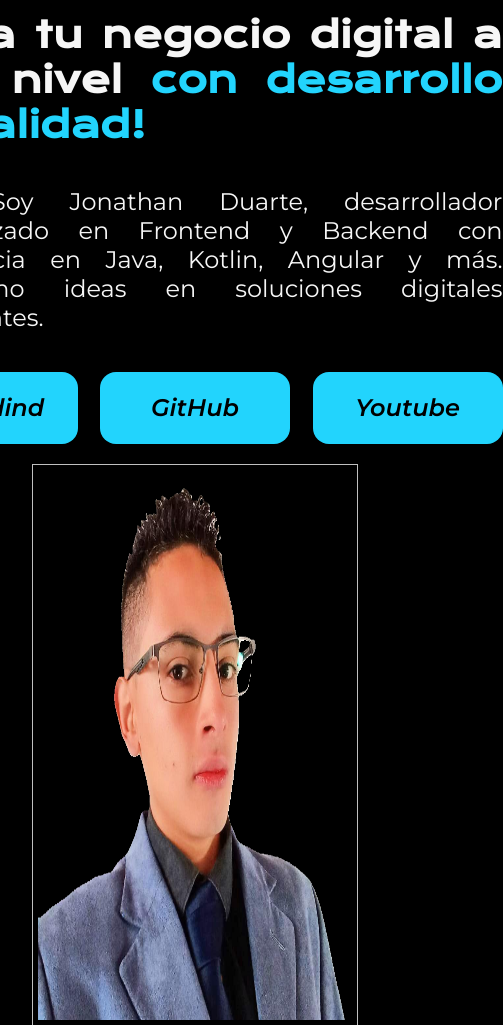
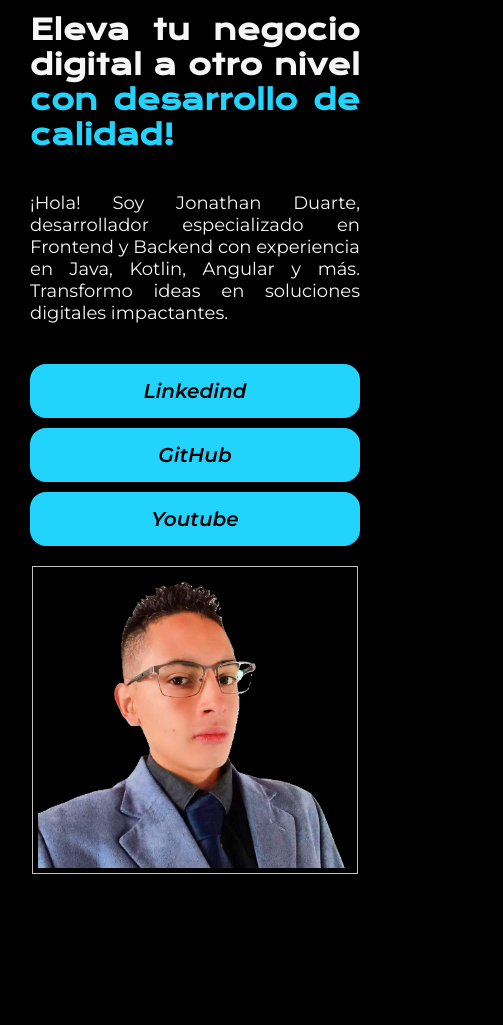
Before and after one commit to JonathanCamiloDuarteGomez/Tarjeta_De_Presentacion, a plain HTML site: page index.html in a window 390 px wide. Shown: the top 1025 px of the page, 503 px wide, since content can reach past the window. After the commit the page ends 894 px from the top, so only its background shows below. Drawn offline with nearby package versions, Linux system fonts and the light colour scheme; a script that the page names is missing.

Commit message:
responsive

```diff
--- a/styles.css
+++ b/styles.css
@@ -1,27 +1,19 @@
+@import url('https://fonts.googleapis.com/css2?family=Krona+One&family=Montserrat:ital,wght@0,100..900;1,100..900&display=swap');
 
-@import url('https://fonts.googleapis.com/css2?family=Krona+One&family=Montserrat:ital,wght@0,100..900;1,100..900&display=swap');
 * {
     padding: 0;
-    margin:0px;
+    margin: 0;
+    box-sizing: border-box;
 }
-@media (max-width: 768px) {
-  .presentacion {
-      flex-direction: column;
-      align-items: center;
-      text-align: center;
-  }}
 
-
-
-body{
+body {
     height: 100vh;
-    box-sizing: border-box;
     background-color: #000000;
     color: #F6F6F6;
 }
 
 .titulo-destaque {
-    color: #22D4FD; ;
+    color: #22D4FD;
 }
 
 .presentacion {
@@ -30,6 +22,7 @@ body{
     margin: 3%;
     justify-content: space-between;
 }
+
 .presentacion__contenido {
     width: 615px;
     text-align: justify;
@@ -37,21 +30,25 @@ body{
     flex-direction: column;
     gap: 40px;
 }
+
 .presentacion__contenido__titulo {
     font-size: 36px;
     font-family: "Krona One", serif;
 }
+
 .presentacion__contenido__texto {
     font-size: 24px;
     font-family: "Montserrat", serif;
 }
-.presentacion__enlaces{
+
+.presentacion__enlaces {
     display: flex;
     justify-content: space-between;
+    gap: 10px;
 }
+
 .presentacion__enlaces__link {
     width: 190px;
-
     text-align: center;
     background-color: #22D4FD;
     padding: 21.5px 0;
@@ -60,9 +57,8 @@ body{
     font-size: 24px;
     font-weight: 600;
     text-decoration: none;
-  color: black
+    color: black;
 }
-
 
 figure {
     border: thin #c0c0c0 solid;
@@ -74,5 +70,42 @@ figure {
 
 img {
     max-width: 100%;
-  height: 550px;
+    height: auto;
 }
+
+/* MEDIA QUERY PARA HACERLO RESPONSIVO */
+@media (max-width: 768px) {
+    .presentacion {
+        flex-direction: column;
+        align-items: center;
+        text-align: center;
+    }
+
+    .presentacion__contenido {
+        width: 90%; /* Reducir ancho para evitar desbordes */
+    }
+
+    .presentacion__contenido__titulo {
+        font-size: 28px;
+    }
+
+    .presentacion__contenido__texto {
+        font-size: 18px;
+    }
+
+    .presentacion__enlaces {
+        flex-direction: column;
+        align-items: center;
+    }
+
+    .presentacion__enlaces__link {
+        width: 100%;
+        padding: 15px;
+        font-size: 20px;
+    }
+
+    img {
+        height: auto;
+        max-width: 100%;
+    }
+}
```
Lines whose indentation alone changed are shown as unchanged.
